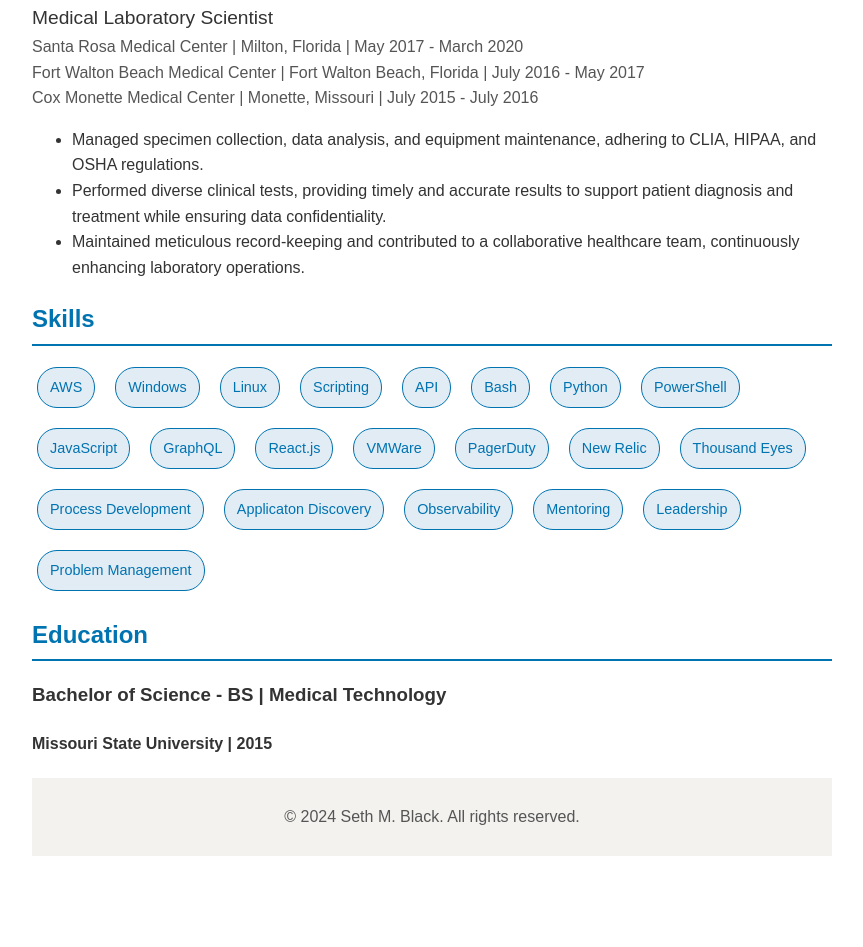
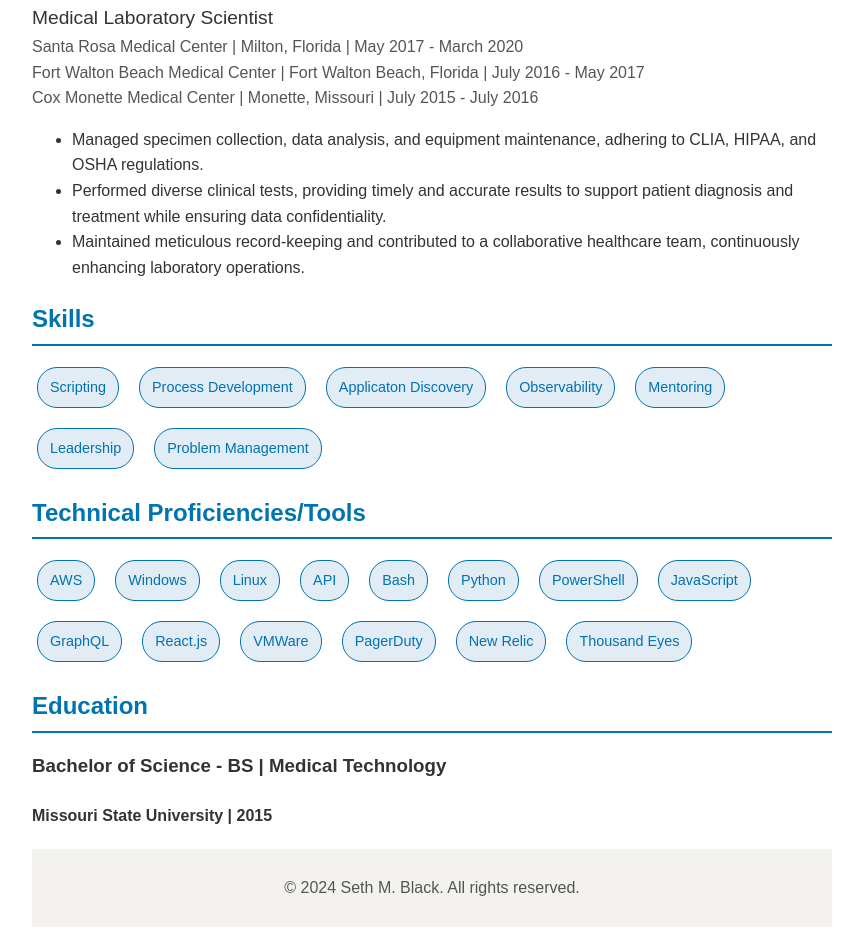
Before and after one commit to sethmblack/CV, a plain HTML site: page index.html in a window 1280 px wide. Shown: the part 1765-2712 px from the top of the page, without its empty margins (208-1071 px from the left). Before the commit the page ends 2641 px from the top, so only its background shows below. Drawn offline with Linux system fonts and the light colour scheme.

Commit message:
Updated index.html.

```diff
--- a/index.html
+++ b/index.html
@@ -73,10 +73,22 @@
     <section id="skills">
         <h2>Skills</h2>
         <ul class="skills-list">
+            <li class="skill-item" onclick="toggleSkill(this)">Scripting</li>
+            <li class="skill-item" onclick="toggleSkill(this)">Process Development</li>
+            <li class="skill-item" onclick="toggleSkill(this)">Applicaton Discovery</li>
+            <li class="skill-item" onclick="toggleSkill(this)">Observability</li>
+            <li class="skill-item" onclick="toggleSkill(this)">Mentoring</li>
+            <li class="skill-item" onclick="toggleSkill(this)">Leadership</li>
+            <li class="skill-item" onclick="toggleSkill(this)">Problem Management</li>
+        </ul>
+    </section>
+
+    <section id="skills">
+        <h2>Technical Proficiencies/Tools</h2>
+        <ul class="skills-list">
             <li class="skill-item" onclick="toggleSkill(this)">AWS</li>
             <li class="skill-item" onclick="toggleSkill(this)">Windows</li>
             <li class="skill-item" onclick="toggleSkill(this)">Linux</li>
-            <li class="skill-item" onclick="toggleSkill(this)">Scripting</li>
             <li class="skill-item" onclick="toggleSkill(this)">API</li>
             <li class="skill-item" onclick="toggleSkill(this)">Bash</li>
             <li class="skill-item" onclick="toggleSkill(this)">Python</li>
@@ -88,12 +100,6 @@
             <li class="skill-item" onclick="toggleSkill(this)">PagerDuty</li>
             <li class="skill-item" onclick="toggleSkill(this)">New Relic</li>
             <li class="skill-item" onclick="toggleSkill(this)">Thousand Eyes</li>
-            <li class="skill-item" onclick="toggleSkill(this)">Process Development</li>
-            <li class="skill-item" onclick="toggleSkill(this)">Applicaton Discovery</li>
-            <li class="skill-item" onclick="toggleSkill(this)">Observability</li>
-            <li class="skill-item" onclick="toggleSkill(this)">Mentoring</li>
-            <li class="skill-item" onclick="toggleSkill(this)">Leadership</li>
-            <li class="skill-item" onclick="toggleSkill(this)">Problem Management</li>
         </ul>
     </section>
 
```
